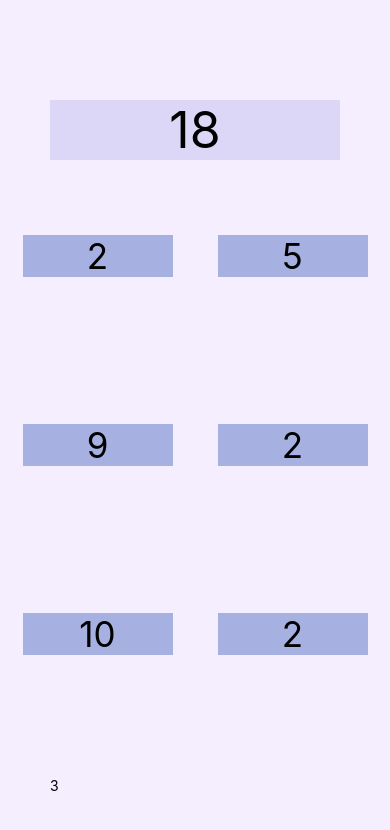
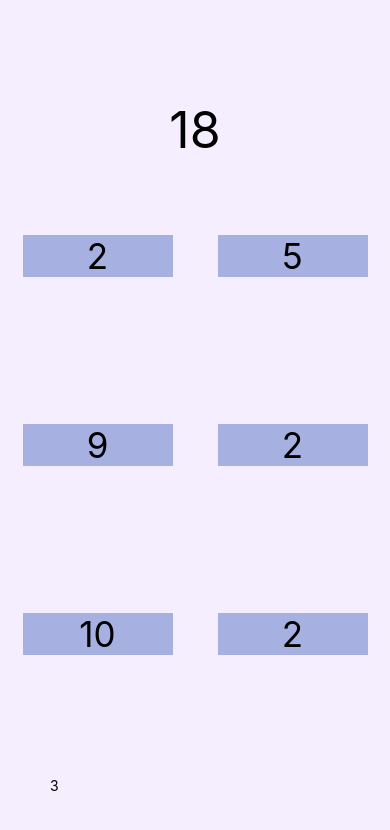
Before and after one commit to msmanawadu/react-native-target-sum-game, a React Native app: screen / in a window 390 px wide. Shown: the top 830 px of the page. Built offline with nearby package versions, Linux system fonts and the light colour scheme.

Commit message:
Implement caching

```diff
--- a/src/components/Game.js
+++ b/src/components/Game.js
@@ -13,6 +13,8 @@ export default class Game extends Component {
     selectedIds: [],
     remainingSeconds: this.props.initialSeconds,
   };
+
+  gameStatus = 'PLAYING';
 
   randomNumbers = Array.from({
     length: this.props.randomNumberCount,
@@ -53,7 +55,20 @@ export default class Game extends Component {
     });
   };
 
-  gameStatus = () => {
+  UNSAFE_componentWillUpdate(nextProps, nextState) {
+    if (
+      nextState.selectedIds !== this.state.selectedIds ||
+      nextState.remainingSeconds === 0
+    ) {
+      this.gameStatus = this.calcGameStatus();
+      if (this.gameStatus !== 'PLAYING') {
+        clearInterval(this.intervalId);
+      }
+    }
+  }
+
+  // gameStatus: PLAYING, WON, LOST
+  calcGameStatus = () => {
     const sumSelected = this.state.selectedIds.reduce((acc, curr) => {
       return acc + this.randomNumbers[curr];
     }, 0);
@@ -74,7 +89,7 @@ export default class Game extends Component {
   };
 
   render() {
-    const gameStatus = this.gameStatus();
+    const gameStatus = this.calcGameStatus;
     return (
       <View style={styles.container}>
         <Text style={[styles.target, styles[`STATUS_${gameStatus}`]]}>
@@ -87,7 +102,8 @@ export default class Game extends Component {
               id={index}
               number={randomNumber}
               isDisabled={
-                this.isNumberSelected(index) || this.gameStatus() !== 'PLAYING'
+                this.isNumberSelected(index) ||
+                this.calcGameStatus() !== 'PLAYING'
               }
               onPress={this.selectNumber}
             />
```
